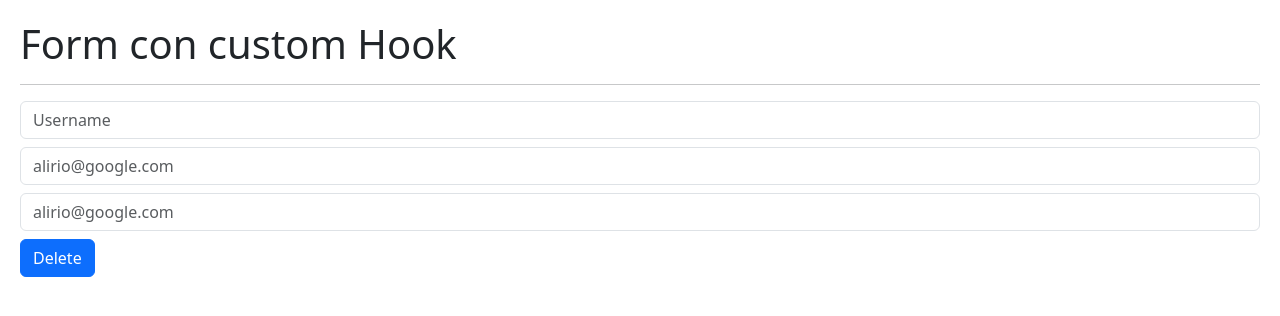
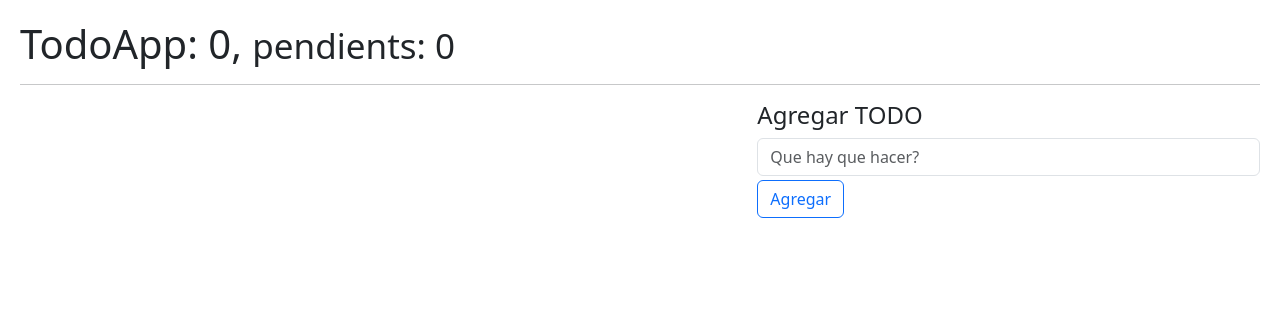
Before and after one commit to Alirio-Mieres/React-Hook, a React (Vite) app: page / in a window 1280 px wide. Shown: the top 316 px of the page. Built offline with nearby package versions, Linux system fonts and the light colour scheme.

Commit message:
Refactor main.jsx to use TodoApp component

```diff
--- a/src/main.jsx
+++ b/src/main.jsx
@@ -1,18 +1,10 @@
-import React from 'react';
-import ReactDOM from 'react-dom/client';
-import './index.css';
-import { FormWithCustomHook } from './02-useEffect/FormWithCustomHook';
-// import { SimpleForm } from './02-useEffect/SimpleForm';
-// import { CounterWithCustomHook } from './01-useState/CounterWithCustomHook';
-// import { CounterApp } from './01-useState/CounterApp';
-// import { HooksApp } from './HooksApp.jsx';
+import React from "react";
+import ReactDOM from "react-dom/client";
+import "./index.css";
+import { TodoApp } from "./08-useReducer/TodoApp";
 
-ReactDOM.createRoot(document.getElementById('root')).render(
+ReactDOM.createRoot(document.getElementById("root")).render(
   <React.StrictMode>
-    {/* <HooksApp /> */}
-    {/* <CounterApp /> */}
-    {/* <CounterWithCustomHook /> */}
-    {/* <SimpleForm /> */}
-    <FormWithCustomHook />
-  </React.StrictMode>,
-)
+    <TodoApp />
+  </React.StrictMode>
+);
```
